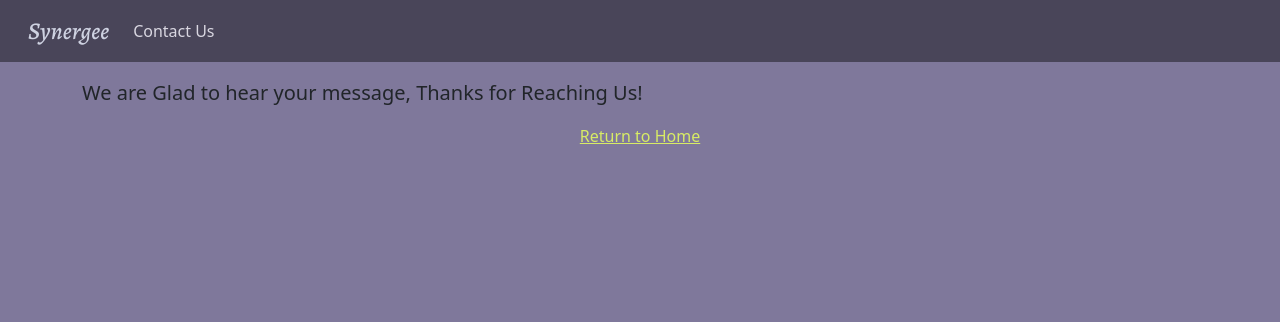
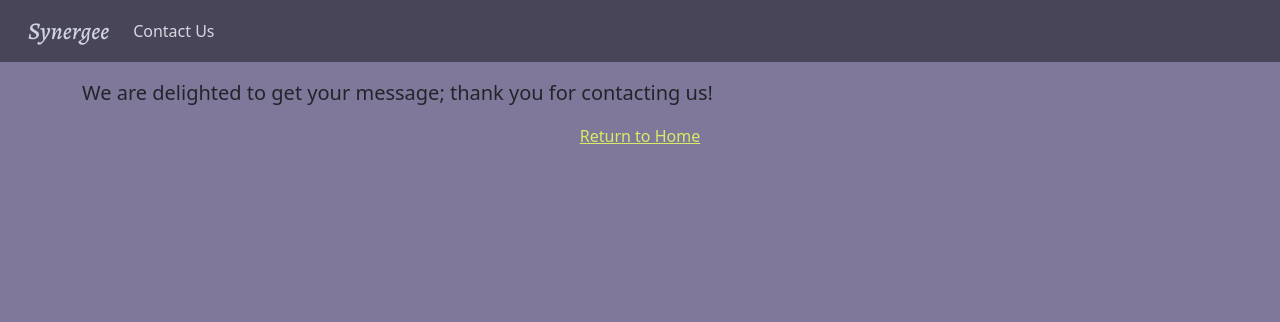
Before and after one commit to anonshubh/synergee, a Django app: page /thank-you/ in a window 1280 px wide. Shown: the top 322 px of the page. Run offline with Django 3.2, Linux system fonts and the light colour scheme; some libraries are stand-ins or nearby versions.

Commit message:
Update success-message.html

```diff
--- a/group/templates/group/success-message.html
+++ b/group/templates/group/success-message.html
@@ -3,7 +3,7 @@
 {% block content %}
 
 <div class="container">
-    <p class="lead">We are Glad to hear your message, Thanks for Reaching Us!</p>
+    <p class="lead">We are delighted to get your message; thank you for contacting us!</p>
     <p class="text-center"><a style="color: rgb(216, 236, 101);" href="{% url 'list-profile' %}">Return to Home</a></p>
 </div>
 
```
